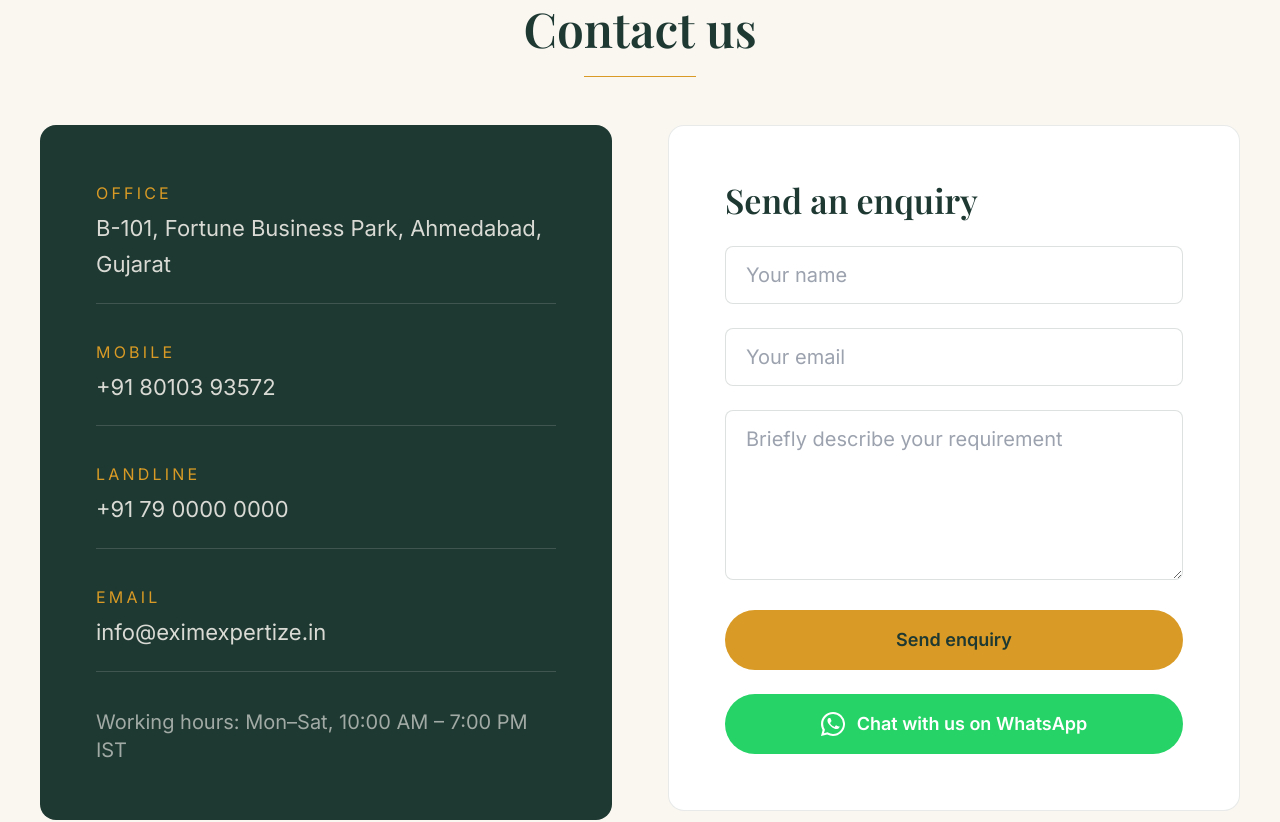
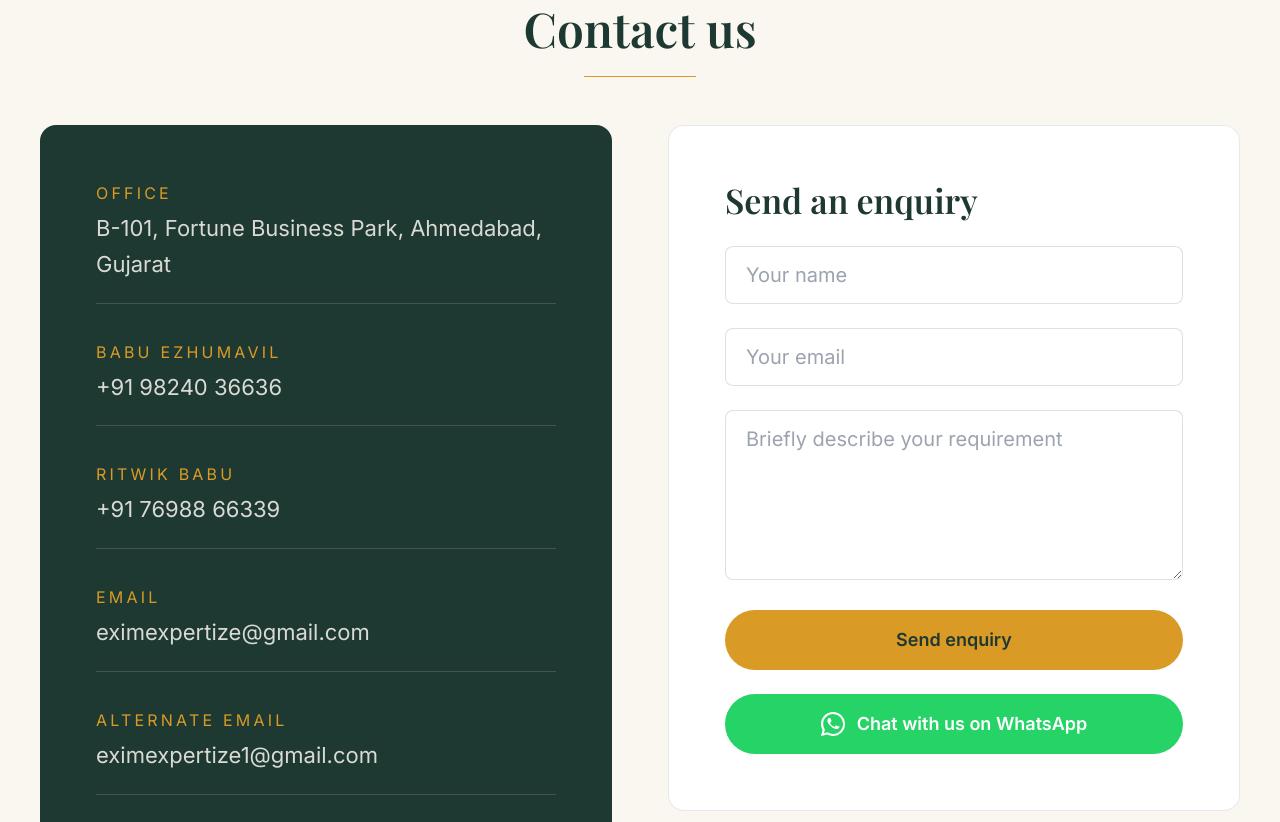
Before and after one commit to Aniket52603/exim-expertize, a React (Vite) app: page /contact in a window 1280 px wide. Shown: the part 220-1042 px from the top of the page. Built offline with nearby package versions, Linux system fonts and the light colour scheme.

Commit message:
Update website pages and navigation

```diff
--- a/src/components/AboutUs.jsx
+++ b/src/components/AboutUs.jsx
@@ -1,5 +1,6 @@
 
 import { Link } from "react-router-dom";
+import Reveal from "./Reveal.jsx";
 
 const AboutUs = () => {
   return (
@@ -7,6 +8,7 @@ const AboutUs = () => {
       <div className="mx-auto max-w-7xl">
 
         {/* ABOUT HEADING */}
+        <Reveal>
           <div className="mb-10 flex items-center justify-center gap-4 sm:mb-12 sm:gap-6 lg:mb-14 lg:gap-8">
             <span className="h-[2px] w-12 bg-ink sm:w-20 lg:w-36" />
 
@@ -16,9 +18,13 @@ const AboutUs = () => {
 
             <span className="h-[2px] w-12 bg-ink sm:w-20 lg:w-36" />
           </div>
+        </Reveal>
 
         {/* SHORT INTRODUCTION */}
-        <div className="mx-auto max-w-8xl rounded-3xl bg-white px-7 py-9 shadow-[0_10px_35px_rgba(0,0,0,0.08)] sm:px-10 sm:py-11 lg:px-14 lg:py-12">
+        <Reveal
+          delay={160}
+          className="mx-auto max-w-8xl rounded-3xl bg-white px-7 py-9 shadow-[0_10px_35px_rgba(0,0,0,0.08)] sm:px-10 sm:py-11 lg:px-14 lg:py-12"
+        >
 
           <div className="text-lg leading-relaxed text-black/80 lg:text-xl">
 
@@ -66,7 +72,7 @@ const AboutUs = () => {
             </Link>
           </div>
 
-        </div>
+        </Reveal>
       </div>
     </section>
   );
--- a/src/data.js
+++ b/src/data.js
@@ -15,9 +15,12 @@ export const HILITE = [
 
 export const CONTACT = {
   office: "B-101, Fortune Business Park, Ahmedabad, Gujarat",
-  mobile: "+91 80103 93572",
-  landline: "+91 79 0000 0000",
-  emails: "info@eximexpertize.in"
+  phones: [
+    ["Babu Ezhumavil", "+91 98240 36636"],
+    ["Ritwik Babu", "+91 76988 66339"],
+  ],
+  whatsapp: "917698866339",
+  emails: ["eximexpertize@gmail.com", "eximexpertize1@gmail.com"]
 };
 
 export const SERVICES = [
--- a/src/index.css
+++ b/src/index.css
@@ -59,6 +59,45 @@ p {
 }
 
 /* ================= HERO REVEAL ================= */
+
+@keyframes home-hero-enter {
+  from {
+    opacity: 0;
+    transform: translateY(24px);
+  }
+
+  to {
+    opacity: 1;
+    transform: translateY(0);
+  }
+}
+
+.reveal.in .home-hero-title {
+  animation: home-hero-enter 700ms cubic-bezier(0.22, 1, 0.36, 1) both;
+}
+
+.reveal.in .home-hero-copy {
+  animation: home-hero-enter 700ms cubic-bezier(0.22, 1, 0.36, 1) 120ms both;
+}
+
+.reveal.in .home-hero-actions {
+  animation: home-hero-enter 700ms cubic-bezier(0.22, 1, 0.36, 1) 220ms both;
+}
+
+.home-action {
+  transition-property: transform, box-shadow, background-color, border-color, color;
+  transition-duration: 220ms;
+  transition-timing-function: cubic-bezier(0.22, 1, 0.36, 1);
+}
+
+.home-action:hover,
+.home-action:focus-visible {
+  transform: translateY(-2px);
+}
+
+.home-action:active {
+  transform: translateY(0);
+}
 
 .reveal {
   opacity: 0;
--- a/src/pages/Contact.jsx
+++ b/src/pages/Contact.jsx
@@ -24,7 +24,7 @@ export default function Contact() {
 
     try {
       const response = await fetch(
-        "https://formsubmit.co/ajax/chandananiket555@gmail.com",
+        `https://formsubmit.co/ajax/${CONTACT.emails[0]}`,
         {
           method: "POST",
           headers: {
@@ -77,10 +77,17 @@ export default function Contact() {
   };
 
   const rows = [
-    ["Office", CONTACT.office],
-    ["Mobile", CONTACT.mobile],
-    ["Landline", CONTACT.landline],
-    ["Email", CONTACT.emails],
+    { label: "Office", value: CONTACT.office },
+    ...CONTACT.phones.map(([label, number]) => ({
+      label,
+      value: number,
+      href: `tel:${number.replace(/\s/g, "")}`,
+    })),
+    ...CONTACT.emails.map((email, index) => ({
+      label: index === 0 ? "Email" : "Alternate email",
+      value: email,
+      href: `mailto:${email}`,
+    })),
   ];
 
   // WhatsApp message
@@ -104,7 +111,7 @@ export default function Contact() {
         <Reveal>
           <div className="space-y-9 rounded-2xl bg-ink p-11 text-cream lg:p-14">
 
-            {rows.map(([label, value]) => (
+            {rows.map(({ label, value, href }) => (
               <div
                 key={label}
                 className="border-b border-cream/15 pb-5 last:border-0"
@@ -114,7 +121,13 @@ export default function Contact() {
                 </p>
 
                 <p className="mt-1.5 text-xl leading-relaxed text-cream/85 lg:text-[1.375rem]">
-                  {value}
+                  {href ? (
+                    <a href={href} className="transition hover:text-gold">
+                      {value}
+                    </a>
+                  ) : (
+                    value
+                  )}
                 </p>
               </div>
             ))}
@@ -223,7 +236,7 @@ export default function Contact() {
 
               {/* ================= WHATSAPP BUTTON ================= */}
               <a
-                href={`https://wa.me/918010393572?text=${encodeURIComponent(
+                href={`https://wa.me/${CONTACT.whatsapp}?text=${encodeURIComponent(
                   whatsappMessage
                 )}`}
                 target="_blank"
--- a/src/pages/Home.jsx
+++ b/src/pages/Home.jsx
@@ -38,7 +38,7 @@ export default function Home() {
 
           {/* ================= HEADING ================= */}
           <Reveal>
-            <div className="hero-text max-w-3xl lg:max-w-4xl">
+            <div className="home-hero-title hero-text max-w-3xl lg:max-w-4xl">
 
               <p
                 className="
@@ -73,13 +73,13 @@ export default function Home() {
                   xl:text-7xl
                 "
               >
-                <span className="drop-shadow-[0_3px_10px_rgba(0,0,0,0.65)]">
+                <span className="">
                   Clearing the path for{" "}
                 </span>
                 <span className="text-gold">
                   Indian exporters
                 </span>{" "}
-                <span className="drop-shadow-[0_3px_10px_rgba(0,0,0,0.65)]">
+                <span className="">
                   &amp; importers.
                 </span>
               </h1>
@@ -93,12 +93,13 @@ export default function Home() {
 
               <p
                 className="
+                  home-hero-copy
                   mt-6
                   max-w-xl
                   text-base
                   leading-relaxed
                   text-white
-                  drop-shadow-[0_2px_6px_rgba(0,0,0,0.8)]
+
                   lg:mt-8
                   lg:max-w-2xl
                   lg:text-xl
@@ -116,6 +117,7 @@ export default function Home() {
           <Reveal delay={280}>
             <div
               className="
+                home-hero-actions
                 hero-text
                 mt-9
                 flex
@@ -131,6 +133,7 @@ export default function Home() {
                 to="/services"
                 className="
                   rounded-full
+                  home-action
                   bg-gold
                   px-7
                   py-3.5
@@ -153,6 +156,7 @@ export default function Home() {
                 to="/contact"
                 className="
                   rounded-full
+                  home-action
                   border
                   border-white/70
                   bg-black/20
@@ -245,7 +249,7 @@ export default function Home() {
         <div className="mx-auto max-w-3xl px-5 text-center lg:max-w-4xl">
           <Reveal>
             <h2 className="font-display text-3xl sm:text-4xl lg:text-5xl">
-              Facing an SVB query or a pending EODC?
+              Need assistance with an export-import matter?
             </h2>
 
             <p className="mt-4 text-cream/70 lg:mt-5 lg:text-lg">
@@ -255,7 +259,7 @@ export default function Home() {
 
             <Link
               to="/contact"
-              className="mt-8 inline-block rounded-full bg-gold px-8 py-3.5 font-semibold text-ink transition hover:bg-gold2 lg:mt-9 lg:px-10 lg:py-4 lg:text-lg"
+              className="home-action mt-8 inline-block rounded-full bg-gold px-8 py-3.5 font-semibold text-ink transition hover:bg-gold2 lg:mt-9 lg:px-10 lg:py-4 lg:text-lg"
             >
               Get in touch
             </Link>
```
Lines whose indentation alone changed are shown as unchanged.
